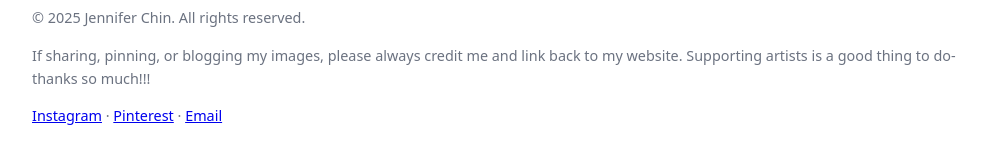
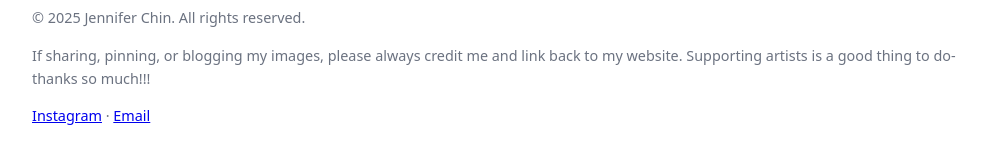
Before and after one commit to MoxieColor/moxiecolor, a Jekyll site: the page built from index.md, in a window 1280 px wide. Shown: the part 580-744 px from the top of the page, without its empty margins (134-1142 px from the left). Built offline with Jekyll 4.4.1, drawn with Linux system fonts in a browser that asks for light colours.

Commit message:
Update default.html

```diff
--- a/_layouts/default.html
+++ b/_layouts/default.html
@@ -33,8 +33,7 @@
       <p class="social">
         <!-- Add your social links -->
         <a href="#" aria-label="Instagram">Instagram</a> ·
-        <a href="#" aria-label="Pinterest">Pinterest</a> ·
-        <a href="mailto:youremail@example.com" aria-label="Email">Email</a>
+        <a href="mailto:jchin@moxiecolor.com" aria-label="Email">Email</a>
       </p>
     </div>
   </footer>
```
